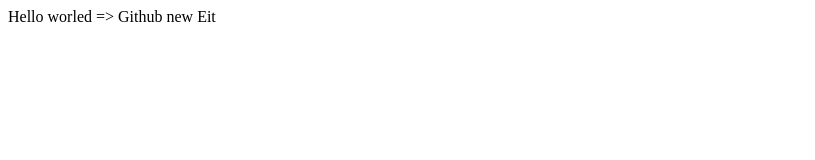
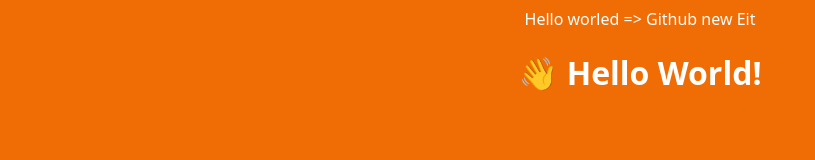
Before and after one commit to shawkyweb/myproject, a plain HTML site: page index.html in a window 1280 px wide. Shown: the whole page, without its empty margins (0-815 px from the left). Drawn offline with Linux system fonts and the light colour scheme.

Commit message:
add file index v3

```diff
--- a/index.html
+++ b/index.html
@@ -4,8 +4,17 @@
     <meta charset="UTF-8">
     <meta name="viewport" content="width=device-width, initial-scale=1.0">
     <title>Document</title>
+    <style>
+        body {
+  font-family: system-ui;
+  background: #f06d06;
+  color: white;
+  text-align: center;
+}
+    </style>
 </head>
 <body>
     Hello worled => Github new Eit
+    <h1>👋 Hello World!</h1>
 </body>
 </html>
```
